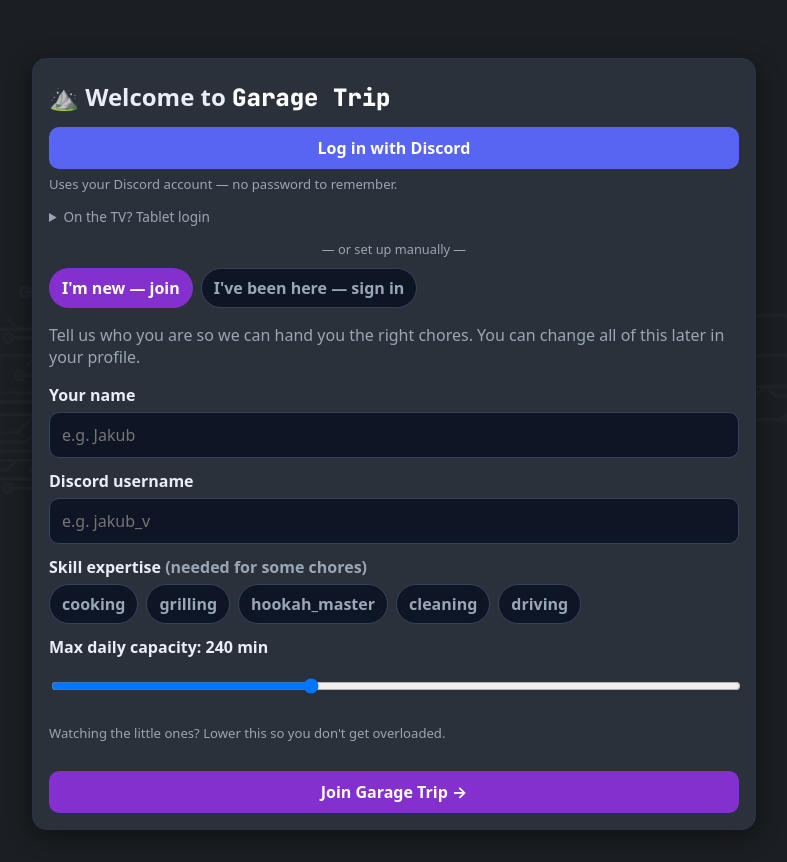
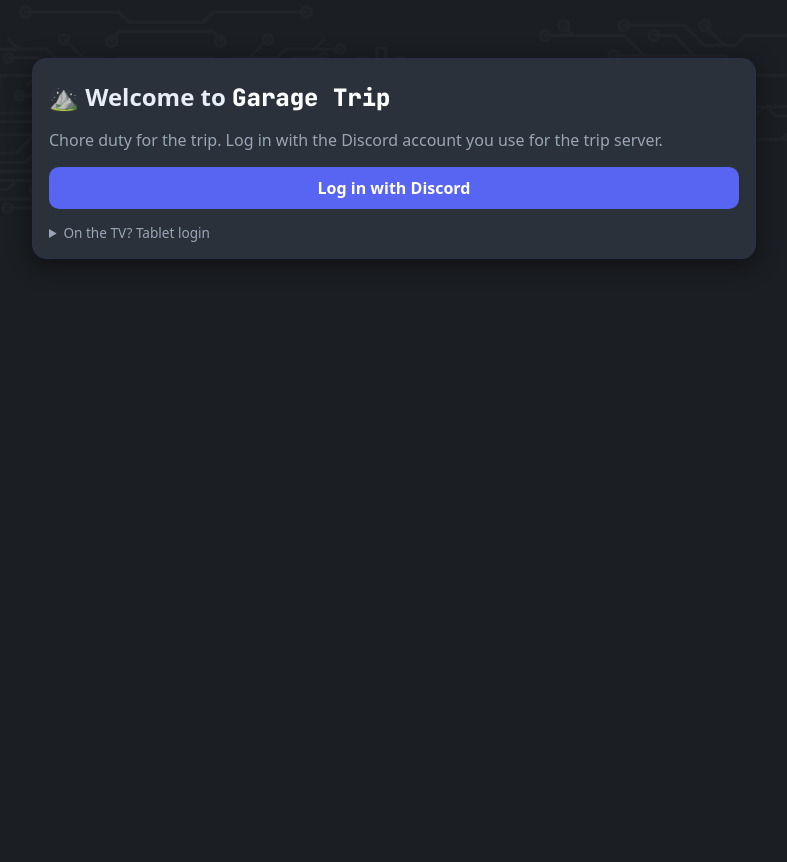
Before and after one commit to vonsovsky/GarageChoresAssigner, a FastAPI app: page / in a window 1280 px wide. Shown: the whole page, without its empty margins (246-1033 px from the left). After the commit the page ends 259 px from the top, so only its background shows below. Run offline with FastAPI, Linux system fonts and the light colour scheme.

Commit message:
Phase 2 store abstraction + Discord-only identity
Store abstraction: app/store.py selects a persistence backend by STORE_BACKEND
(sqlite today, api in Phase 3) and re-exports the full surface; service,
suggestions, auth, api and main now call store.* instead of db.* so the API
swap later is a one-line change.

Identity cutover: drop manual /api/register, /api/login, /api/logout, handle
resolution and the uid-cookie helpers. Identity now comes from the Discord
OAuth session — add current_uid/require_uid deps; me/update_me/manual-work/
claim/unclaim read discord_id from the session. Profile edits only skills +
capacity (name/handle from Discord, shown read-only); landing page is
Discord-login-only and redirects logged-in users to the feed. Removed join.js.

Co-Authored-By: Claude Opus 4.8 <noreply@anthropic.com>

```diff
--- a/app/config.py
+++ b/app/config.py
@@ -17,7 +17,9 @@ class Settings:
     CHORES_WS_URL: str = os.getenv("CHORES_WS_URL", "wss://chores.garage-trip.cz/ws")
     CHORES_API_KEY: str = os.getenv("CHORES_API_KEY", "")
 
-    # Local persistence.
+    # Local persistence. STORE_BACKEND selects where app data lives: "sqlite"
+    # (app/db.py) today, "api" once the persistence service exists (Phase 3).
+    STORE_BACKEND: str = os.getenv("STORE_BACKEND", "sqlite").lower()
     DB_PATH: str = os.getenv("DB_PATH", str(PROJECT_ROOT / "chores.db"))
 
     # Retreat parameters. Little children are not assignable but add to the
--- a/app/main.py
+++ b/app/main.py
@@ -11,7 +11,7 @@ from fastapi.responses import JSONResponse, RedirectResponse
 from fastapi.staticfiles import StaticFiles
 from starlette.middleware.sessions import SessionMiddleware
 
-from . import db, service
+from . import service, store
 from .auth import router as auth_router
 from .config import settings
 from .routes import api as api_routes
@@ -45,7 +45,7 @@ async def _heartbeat_loop() -> None:
 
 @asynccontextmanager
 async def lifespan(app: FastAPI):
-    db.init_db()
+    store.init_db()
     upstream.on_event(service.on_upstream_event)
     if not settings.has_upstream_key:
         log.warning("CHORES_API_KEY is empty — set it in .env for live upstream sync.")
--- a/app/models.py
+++ b/app/models.py
@@ -32,6 +32,12 @@ class ManualWorkIn(BaseModel):
     minutes: int = Field(ge=1, le=1000)
 
 
+class ProfileSettingsIn(BaseModel):
+    # Name/handle come from Discord; only these are user-editable.
+    skills: list[str] = Field(default_factory=list)
+    max_capacity_min: int = Field(default=240, ge=0, le=10000)
+
+
 class LoginIn(BaseModel):
     discord_handle: str = Field(min_length=1, max_length=80)
 
--- a/app/routes/api.py
+++ b/app/routes/api.py
@@ -3,11 +3,11 @@ from __future__ import annotations
 
 import random
 import re
-from typing import Optional
 
-from fastapi import APIRouter, Cookie, HTTPException, Response
+from fastapi import APIRouter, Depends, HTTPException, Request
 
-from .. import db, service
+from .. import service, store
+from ..auth import current_uid, require_uid
 from ..catalog import (
     FUNNY_ACK_MESSAGES,
     SKILLS,
@@ -19,9 +19,8 @@ from ..models import (
     AssignIn,
     ChoreCreateIn,
     DepartureIn,
-    LoginIn,
     ManualWorkIn,
-    ProfileIn,
+    ProfileSettingsIn,
     TemplateIn,
 )
 from ..suggestions import build_person_pool
@@ -29,86 +28,26 @@ from ..upstream import upstream
 
 router = APIRouter(prefix="/api")
 
-COOKIE = "uid"
-
-
-def _norm_handle(handle: str) -> str:
-    """Normalise a typed Discord handle: trim spaces and a leading '@'."""
-    return handle.strip().lstrip("@").strip()
-
-
-def _resolve_discord_id(handle: str) -> str:
-    """Map a Discord handle to its upstream discord_id when the person has
-    already registered through the Discord bot; otherwise use a provisional id
-    that reconciles once they appear upstream."""
-    handle = _norm_handle(handle)
-    for u in upstream.users:
-        if (u.get("handle") or "").lower() == handle.lower():
-            return u["discord_id"]
-    return f"handle:{handle.lower()}"
-
-
-def _current_uid(uid: Optional[str]) -> str:
-    if not uid:
-        raise HTTPException(status_code=401, detail="Not registered - please join first.")
-    return uid
-
 
 # --- identity / profile -----------------------------------------------------
-
-@router.post("/register")
-async def register(body: ProfileIn, response: Response):
-    handle = _norm_handle(body.discord_handle)
-    discord_id = _resolve_discord_id(handle)
-    profile = db.upsert_profile(
-        discord_id=discord_id,
-        name=body.name,
-        discord_handle=handle,
-        skills=body.skills,
-        max_capacity_min=body.max_capacity_min,
-    )
-    response.set_cookie(COOKIE, discord_id, max_age=60 * 60 * 24 * 14, samesite="lax")
-    await service.broadcast_local({"type": "profile_updated", "discord_id": discord_id})
-    return {"profile": profile, "discord_id": discord_id, "matched_upstream": not discord_id.startswith("handle:")}
-
-
-@router.post("/login")
-async def login(body: LoginIn, response: Response):
-    """Sign an existing user back in by their Discord username (restores the
-    session cookie for a returning/new-device/cleared-cookie visitor)."""
-    profile = db.get_profile_by_handle(_norm_handle(body.discord_handle))
-    if not profile:
-        raise HTTPException(
-            status_code=404,
-            detail="No profile for that Discord username yet — please join first.",
-        )
-    discord_id = profile["discord_id"]
-    response.set_cookie(COOKIE, discord_id, max_age=60 * 60 * 24 * 14, samesite="lax")
-    return {"profile": profile, "discord_id": discord_id}
-
-
-@router.post("/logout")
-async def logout(response: Response):
-    response.delete_cookie(COOKIE)
-    return {"ok": True}
-
+# Identity comes from the Discord OAuth session (see app/auth.py). Name/handle
+# are set from Discord at login; only skills + capacity are editable here.
 
 @router.get("/me")
-async def me(uid: Optional[str] = Cookie(default=None)):
+async def me(request: Request):
+    uid = current_uid(request)
     if not uid:
         return {"profile": None}
-    profile = db.get_profile(uid)
-    return {"profile": profile, "discord_id": uid}
+    return {"profile": store.get_profile(uid), "discord_id": uid}
 
 
 @router.put("/me")
-async def update_me(body: ProfileIn, response: Response, uid: Optional[str] = Cookie(default=None)):
-    _current_uid(uid)
-    # allow the handle to be corrected; keep the same identity key
-    profile = db.upsert_profile(
-        discord_id=uid,  # type: ignore[arg-type]
-        name=body.name,
-        discord_handle=body.discord_handle,
+async def update_me(body: ProfileSettingsIn, uid: str = Depends(require_uid)):
+    existing = store.get_profile(uid) or {}
+    profile = store.upsert_profile(
+        discord_id=uid,
+        name=existing.get("name") or uid,
+        discord_handle=existing.get("discord_handle") or "",
         skills=body.skills,
         max_capacity_min=body.max_capacity_min,
     )
@@ -117,15 +56,13 @@ async def update_me(body: ProfileIn, response: Response, uid: Optional[str] = Co
 
 
 @router.get("/me/manual-work")
-async def list_manual(uid: Optional[str] = Cookie(default=None)):
-    uid = _current_uid(uid)
-    return {"entries": db.manual_work_for(uid)}
+async def list_manual(uid: str = Depends(require_uid)):
+    return {"entries": store.manual_work_for(uid)}
 
 
 @router.post("/me/manual-work")
-async def add_manual(body: ManualWorkIn, uid: Optional[str] = Cookie(default=None)):
-    uid = _current_uid(uid)
-    entry = db.add_manual_work(uid, body.description, body.minutes)
+async def add_manual(body: ManualWorkIn, uid: str = Depends(require_uid)):
+    entry = store.add_manual_work(uid, body.description, body.minutes)
     await service.broadcast_local({"type": "workload_updated", "discord_id": uid})
     return {"entry": entry}
 
@@ -136,7 +73,7 @@ def _slugify(name: str) -> str:
     slug = re.sub(r"[^a-z0-9]+", "-", name.lower()).strip("-") or "chore"
     key = slug
     n = 2
-    while db.template_key_exists(key):
+    while store.template_key_exists(key):
         key = f"{slug}-{n}"
         n += 1
     return key
@@ -144,29 +81,29 @@ def _slugify(name: str) -> str:
 
 @router.get("/templates")
 async def templates():
-    return {"templates": db.all_templates()}
+    return {"templates": store.all_templates()}
 
 
 @router.post("/templates")
 async def create_template(body: TemplateIn):
     key = _slugify(body.name)
-    tpl = db.upsert_template(key, body.model_dump())
+    tpl = store.upsert_template(key, body.model_dump())
     return {"template": tpl}
 
 
 @router.put("/templates/{key}")
 async def update_template(key: str, body: TemplateIn):
-    if not db.template_key_exists(key):
+    if not store.template_key_exists(key):
         raise HTTPException(status_code=404, detail="Unknown template")
-    tpl = db.upsert_template(key, body.model_dump())
+    tpl = store.upsert_template(key, body.model_dump())
     return {"template": tpl}
 
 
 @router.delete("/templates/{key}")
 async def delete_template(key: str):
-    if not db.template_key_exists(key):
+    if not store.template_key_exists(key):
         raise HTTPException(status_code=404, detail="Unknown template")
-    db.delete_template(key)
+    store.delete_template(key)
     return {"ok": True}
 
 
@@ -197,7 +134,7 @@ async def set_departure(user_id: str, body: DepartureIn):
     """Mark a person as having left the trip early (or back). Departed people
     keep their leaderboard history but are no longer suggested or auto-assigned,
     and their unfinished chores are released so they can be reassigned."""
-    db.set_departed(user_id, body.departed)
+    store.set_departed(user_id, body.departed)
     released = 0
     if body.departed:
         for view in service.release_active_claims(user_id):
@@ -237,7 +174,7 @@ async def chore_suggestions(task_id: int):
 
 @router.post("/chores")
 async def create_chore(body: ChoreCreateIn):
-    template = db.get_template(body.template_key) if body.template_key else None
+    template = store.get_template(body.template_key) if body.template_key else None
 
     # If created from a template, derive time (with head-count scaling) and caps.
     est = body.estimated_time_min
@@ -262,7 +199,7 @@ async def create_chore(body: ChoreCreateIn):
     except Exception as exc:  # noqa: BLE001
         raise HTTPException(status_code=502, detail=f"Upstream create failed: {exc}")
 
-    db.set_chore_meta(task["id"], urgent=body.urgent, size=size_for(est), template_key=body.template_key)
+    store.set_chore_meta(task["id"], urgent=body.urgent, size=size_for(est), template_key=body.template_key)
     view = service.build_chore_view(task)
     await service.broadcast_local(
         {"type": "task_created", "chore": view, "suggestions": service.suggestions_for(task["id"])["top"]}
@@ -271,13 +208,12 @@ async def create_chore(body: ChoreCreateIn):
 
 
 @router.post("/chores/{task_id}/claim")
-async def claim_chore(task_id: int, uid: Optional[str] = Cookie(default=None)):
-    uid = _current_uid(uid)
+async def claim_chore(task_id: int, uid: str = Depends(require_uid)):
     if task_id not in upstream.tasks:
         raise HTTPException(status_code=404, detail="Unknown chore")
-    db.add_claim(task_id, uid)
+    store.add_claim(task_id, uid)
     view = service.build_chore_view(upstream.tasks[task_id])
-    profile = db.get_profile(uid)
+    profile = store.get_profile(uid)
     name = (profile or {}).get("name", "friend")
     ack = random.choice(FUNNY_ACK_MESSAGES).format(name=name)
     await service.broadcast_local(
@@ -299,7 +235,7 @@ async def assign_chore(task_id: int, body: AssignIn):
         if not top:
             raise HTTPException(status_code=409, detail="No eligible person available to auto-assign.")
         discord_id = top[0]
-    db.add_claim(task_id, discord_id)
+    store.add_claim(task_id, discord_id)
     view = service.build_chore_view(upstream.tasks[task_id])
     name = service.person_name(discord_id)
     await service.broadcast_local(
@@ -310,9 +246,8 @@ async def assign_chore(task_id: int, body: AssignIn):
 
 
 @router.post("/chores/{task_id}/unclaim")
-async def unclaim_chore(task_id: int, uid: Optional[str] = Cookie(default=None)):
-    uid = _current_uid(uid)
-    db.remove_claim(task_id, uid)
+async def unclaim_chore(task_id: int, uid: str = Depends(require_uid)):
+    store.remove_claim(task_id, uid)
     view = service.build_chore_view(upstream.tasks.get(task_id, {"id": task_id, "necessary_workers": 1}))
     await service.broadcast_local(
         {"type": "task_claimed", "chore": view, "by": uid,
@@ -326,7 +261,7 @@ async def unassign_chore(task_id: int, body: AssignIn):
     """Remove a specific person's assignment from a chore (anyone can manage)."""
     if not body.discord_id:
         raise HTTPException(status_code=422, detail="discord_id is required")
-    db.remove_claim(task_id, body.discord_id)
+    store.remove_claim(task_id, body.discord_id)
     view = service.build_chore_view(upstream.tasks.get(task_id, {"id": task_id, "necessary_workers": 1}))
     await service.broadcast_local(
         {"type": "task_claimed", "chore": view, "by": body.discord_id,
--- a/app/routes/pages.py
+++ b/app/routes/pages.py
@@ -4,6 +4,7 @@ from __future__ import annotations
 from pathlib import Path
 
 from fastapi import APIRouter, Request
+from fastapi.responses import RedirectResponse
 from fastapi.templating import Jinja2Templates
 
 router = APIRouter()
@@ -12,6 +13,9 @@ templates = Jinja2Templates(directory=str(Path(__file__).resolve().parent.parent
 
 @router.get("/")
 async def join(request: Request):
+    # Already logged in → straight to the chores.
+    if request.session.get("user"):
+        return RedirectResponse("/feed", status_code=302)
     return templates.TemplateResponse(request, "join.html", {"active": "join"})
 
 
--- a/app/static/js/join.js
+++ /dev/null
@@ -1,72 +0,0 @@
-// Join page: build skill chips, prefill if already registered, submit.
-let selectedSkills = new Set();
-
-async function init() {
-  // If already registered, skip straight to the feed.
-  try {
-    const { profile } = await API.get("/api/me");
-    if (profile) { location.href = "/feed"; return; }
-  } catch {}
-
-  const { skills } = await API.get("/api/skills");
-  const box = document.getElementById("skills");
-  skills.forEach((s) => {
-    const chip = el("div", { class: "chip", onclick: () => toggle(chip, s) }, s);
-    box.appendChild(chip);
-  });
-
-  const cap = document.getElementById("cap");
-  const capVal = document.getElementById("cap-val");
-  cap.addEventListener("input", () => (capVal.textContent = cap.value));
-
-  document.getElementById("join-form").addEventListener("submit", submit);
-  document.getElementById("login-form").addEventListener("submit", signIn);
-  document.getElementById("tab-join").addEventListener("click", () => showTab("join"));
-  document.getElementById("tab-login").addEventListener("click", () => showTab("login"));
-}
-
-function showTab(which) {
-  const login = which === "login";
-  document.getElementById("join-form").hidden = login;
-  document.getElementById("login-form").hidden = !login;
-  document.getElementById("tab-join").classList.toggle("on", !login);
-  document.getElementById("tab-login").classList.toggle("on", login);
-}
-
-async function signIn(ev) {
-  ev.preventDefault();
-  const discord_handle = document.getElementById("login-handle").value.trim();
-  try {
-    await API.post("/api/login", { discord_handle });
-    location.href = "/feed";
-  } catch (e) {
-    document.getElementById("login-note").textContent =
-      e.message.includes("please join") ? "We don't know that username yet — switch to “join” to create your profile." : "Error: " + e.message;
-  }
-}
-
-function toggle(chip, skill) {
-  if (selectedSkills.has(skill)) { selectedSkills.delete(skill); chip.classList.remove("on"); }
-  else { selectedSkills.add(skill); chip.classList.add("on"); }
-}
-
-async function submit(ev) {
-  ev.preventDefault();
-  const body = {
-    name: document.getElementById("name").value.trim(),
-    discord_handle: document.getElementById("handle").value.trim(),
-    skills: [...selectedSkills],
-    max_capacity_min: parseInt(document.getElementById("cap").value, 10),
-  };
-  try {
-    const res = await API.post("/api/register", body);
-    if (!res.matched_upstream) {
-      showToast("Saved! (not yet linked to Discord — register the bot to sync)");
-      setTimeout(() => (location.href = "/feed"), 1200);
-    } else {
-      location.href = "/feed";
-    }
-  } catch (e) { showToast("Error: " + e.message); }
-}
-
-init();
--- a/app/templates/join.html
+++ b/app/templates/join.html
@@ -1,59 +1,21 @@
 {% extends "base.html" %}
-{% block title %}Join — Garage Trip Chores{% endblock %}
+{% block title %}Log in — Garage Trip Chores{% endblock %}
 {% block nav %}{% endblock %}
 {% block content %}
 <div class="card" style="margin-top:40px">
   <h1>⛰️ Welcome to <span class="logo">Garage Trip</span></h1>
+  <p class="muted">Chore duty for the trip. Log in with the Discord account you use for the trip server.</p>
 
-  <a href="/auth/discord" class="btn" style="display:block;text-align:center;background:var(--discord);margin:8px 0 6px">
+  <a href="/auth/discord" class="btn" style="display:block;text-align:center;background:var(--discord);margin:14px 0 6px">
     Log in with Discord
   </a>
-  <p class="muted" style="font-size:.82rem;margin:0 0 14px">Uses your Discord account — no password to remember.</p>
 
-  <details style="margin-bottom:14px">
+  <details style="margin-top:14px">
     <summary class="muted" style="cursor:pointer;font-size:.85rem">On the TV? Tablet login</summary>
     <form method="post" action="/auth/tablet" style="margin-top:8px">
       <input type="password" name="password" placeholder="Tablet password" required />
       <button type="submit" class="secondary" style="margin-top:8px">Open dashboard</button>
     </form>
   </details>
-
-  <div class="muted" style="text-align:center;font-size:.8rem;margin-bottom:10px">— or set up manually —</div>
-
-  <div class="chiprow" style="margin-bottom:12px">
-    <div class="chip on" id="tab-join">I'm new — join</div>
-    <div class="chip" id="tab-login">I've been here — sign in</div>
-  </div>
-
-  <form id="join-form">
-    <p class="muted">Tell us who you are so we can hand you the right chores. You can change all of this later in your profile.</p>
-
-    <label for="name">Your name</label>
-    <input id="name" name="name" placeholder="e.g. Jakub" required />
-
-    <label for="handle">Discord username</label>
-    <input id="handle" name="handle" placeholder="e.g. jakub_v" required />
-    <p class="muted" id="match-note" style="font-size:.82rem;margin:.4em 0 0"></p>
-
-    <label>Skill expertise <span class="muted">(needed for some chores)</span></label>
-    <div class="chiprow" id="skills"></div>
-
-    <label for="cap">Max daily capacity: <span id="cap-val">240</span> min</label>
-    <input id="cap" name="cap" type="range" min="30" max="600" step="30" value="240" />
-    <p class="muted" style="font-size:.82rem">Watching the little ones? Lower this so you don't get overloaded.</p>
-
-    <button type="submit" style="width:100%;margin-top:16px">Join Garage Trip →</button>
-  </form>
-
-  <form id="login-form" hidden>
-    <p class="muted">Welcome back! Enter your Discord username to pick up where you left off.</p>
-    <label for="login-handle">Discord username</label>
-    <input id="login-handle" name="login-handle" placeholder="e.g. jakub_v" required />
-    <p class="muted" id="login-note" style="font-size:.82rem;margin:.4em 0 0"></p>
-    <button type="submit" style="width:100%;margin-top:16px">Sign in →</button>
-  </form>
 </div>
 {% endblock %}
-{% block scripts %}
-<script src="/static/js/join.js"></script>
-{% endblock %}
```
Also changed, not shown: app/auth.py (+18 -4 lines), app/service.py (+9 -9 lines), app/static/js/profile.js (+5 -8 lines), app/store.py (added, +54 -0 lines), app/suggestions.py (+5 -5 lines), app/templates/profile.html (+4 -7 lines), 1 other file.
